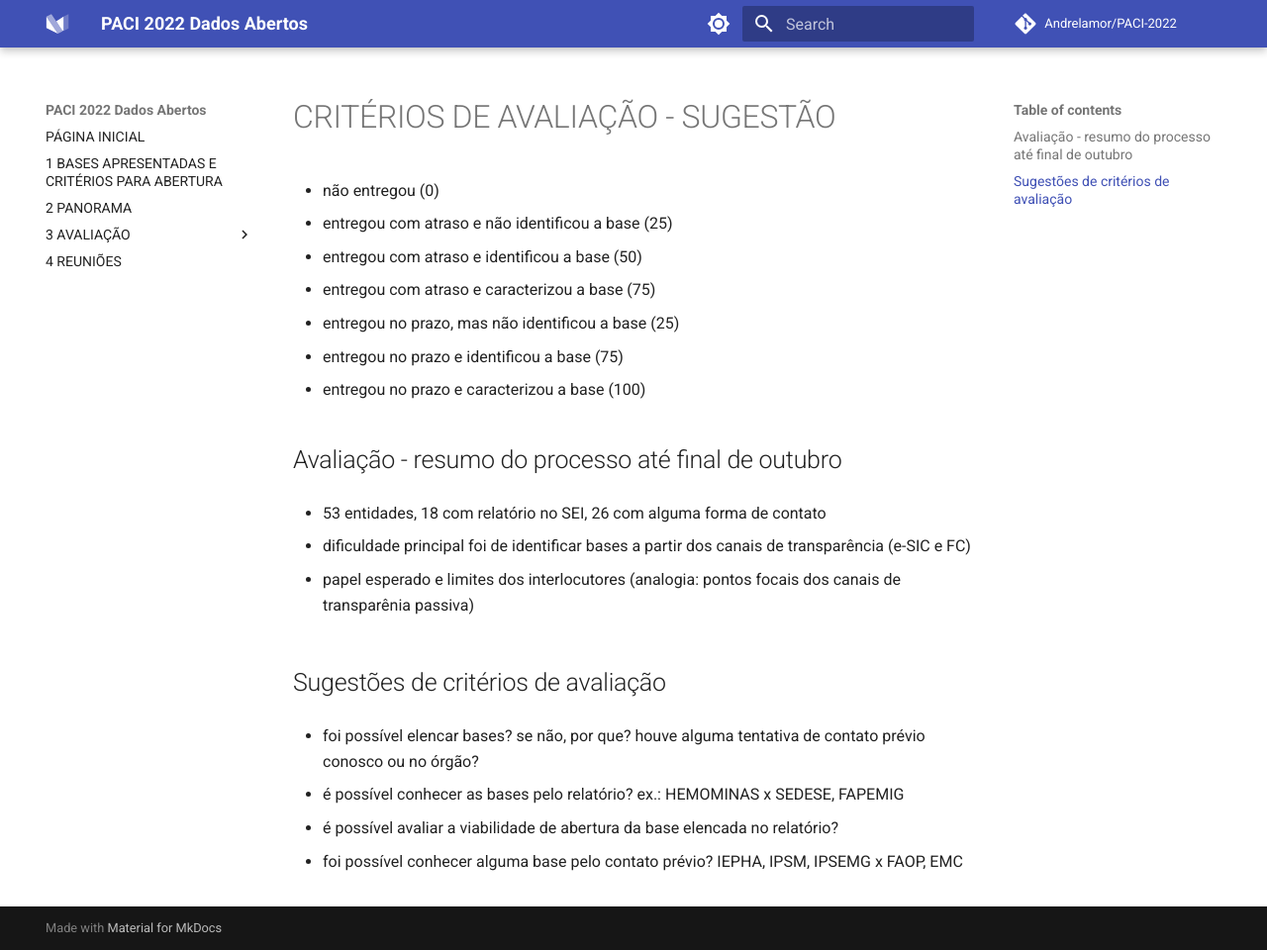
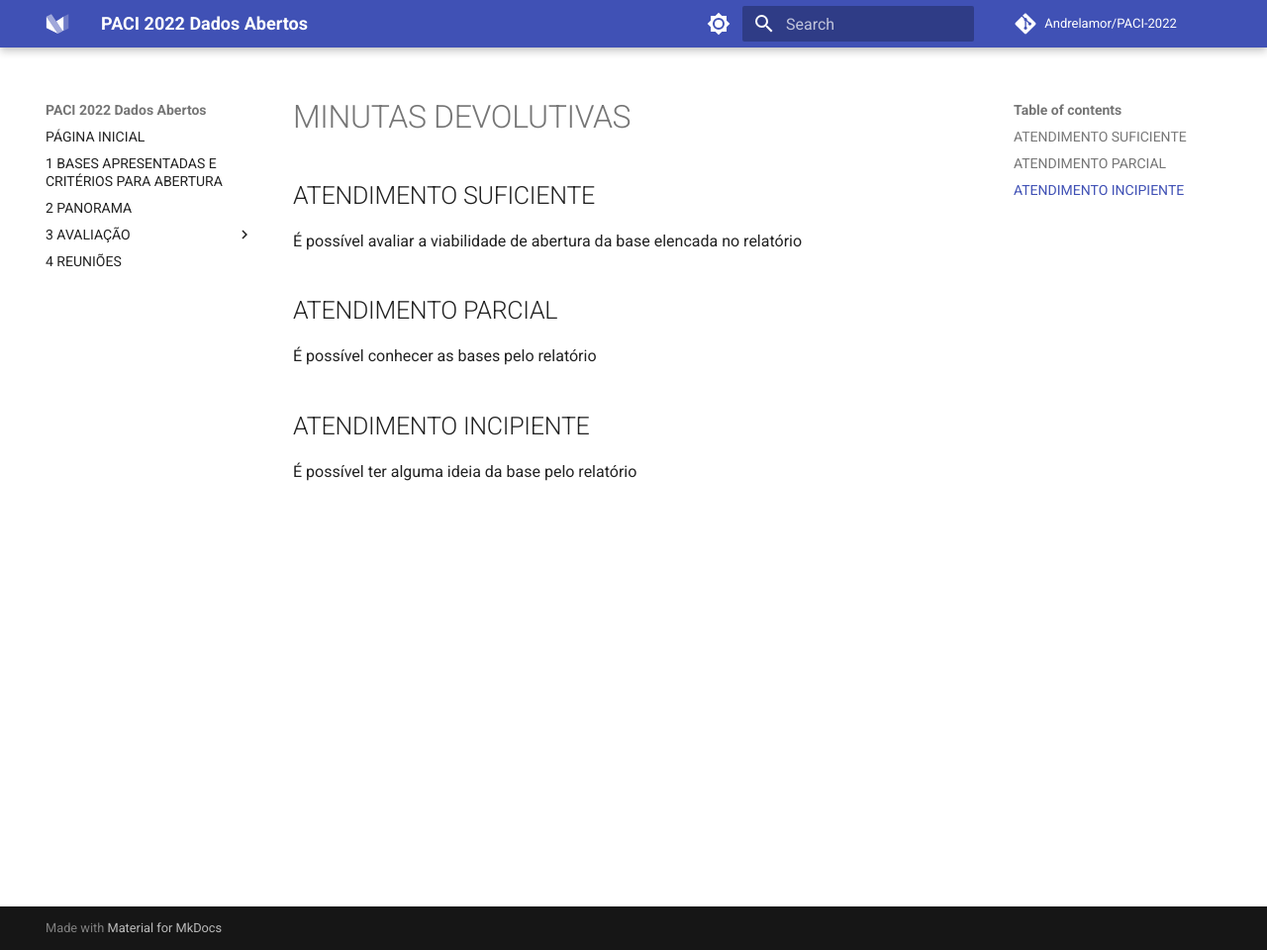
Before and after one commit to transparencia-mg/PACI-2022, an MkDocs documentation site: the page built from docs/criterios-avaliacao.md, in a window 1280 px wide and 960 px high. Shown: the whole window at 99% size. Built offline with MkDocs 1.6.1 and Material for MkDocs 9.7.7, drawn with Linux system fonts in a browser that asks for light colours; comment, search, counter and statistics services are not loaded.

Commit message:
redistribui conteúdos

```diff
--- a/docs/criterios-avaliacao.md
+++ b/docs/criterios-avaliacao.md
@@ -1,27 +1,13 @@
-# CRITÉRIOS DE AVALIAÇÃO - SUGESTÃO
+# MINUTAS DEVOLUTIVAS
 
- - não entregou (0)
- - entregou com atraso e não identificou a base (25)
- - entregou com atraso e identificou a base (50)
- - entregou com atraso e caracterizou a base (75)
- - entregou no prazo, mas não identificou a base (25)
- - entregou no prazo e identificou a base (75)
- - entregou no prazo e caracterizou a base (100)
+## ATENDIMENTO SUFICIENTE
 
+É possível avaliar a viabilidade de abertura da base elencada no relatório
 
-## Avaliação - resumo do processo até final de outubro
+## ATENDIMENTO PARCIAL
 
-- 53 entidades, 18 com relatório no SEI, 26 com alguma forma de contato
+É possível conhecer as bases pelo relatório
 
-- dificuldade principal foi de identificar bases a partir dos canais de transparência (e-SIC e FC)
+## ATENDIMENTO INCIPIENTE
 
-- papel esperado e limites dos interlocutores (analogia: pontos focais dos canais de transparênia passiva)
-
-## Sugestões de critérios de avaliação
-
-- foi possível elencar bases? se não, por que? houve alguma tentativa de contato prévio conosco ou no órgão?
-
-- é possível conhecer as bases pelo relatório? ex.: HEMOMINAS x SEDESE, FAPEMIG
-  - é possível avaliar a viabilidade de abertura da base elencada no relatório?
-
-- foi possível conhecer alguma base pelo contato prévio? IEPHA, IPSM, IPSEMG x FAOP, EMC
+É possível ter alguma ideia da base pelo relatório
--- a/docs/previa-avaliacao.md
+++ b/docs/previa-avaliacao.md
@@ -17,3 +17,20 @@
 	- afinal de contas, o objetivo é o mesmo da meta do V.A. = abrir bases de dados (mas processo é por adesão)
 
 	- estratégia digital = abrir 10 bases de dados que não sejam de curadoria da CGE (ver [EIXO 7](https://planejamento.mg.gov.br/pagina/gestao-governamental/gestao-de-ti/politica-de-tic))
+
+## Resumo do processo até final de outubro
+
+- 53 entidades, 18 com relatório no SEI, 26 com alguma forma de contato
+
+- dificuldade principal foi de identificar bases a partir dos canais de transparência (e-SIC e FC)
+
+- papel esperado e limites dos interlocutores (analogia: pontos focais dos canais de transparênia passiva)
+
+## Sugestões de critérios de avaliação
+
+- foi possível elencar bases? se não, por que? houve alguma tentativa de contato prévio conosco ou no órgão?
+
+- é possível conhecer as bases pelo relatório? ex.: HEMOMINAS x SEDESE, FAPEMIG
+  - é possível avaliar a viabilidade de abertura da base elencada no relatório?
+
+- foi possível conhecer alguma base pelo contato prévio? IEPHA, IPSM, IPSEMG x FAOP, EMC
```
